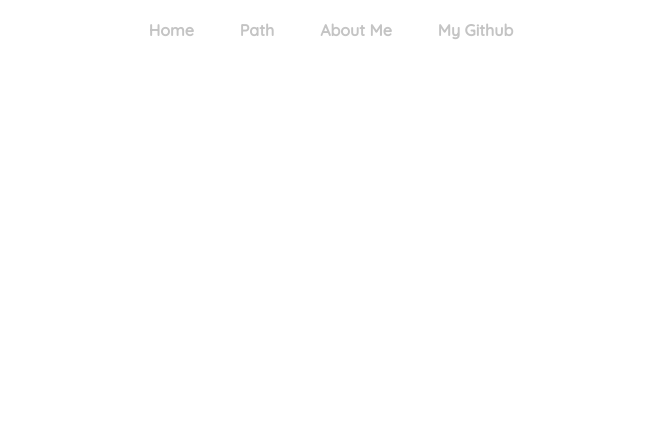
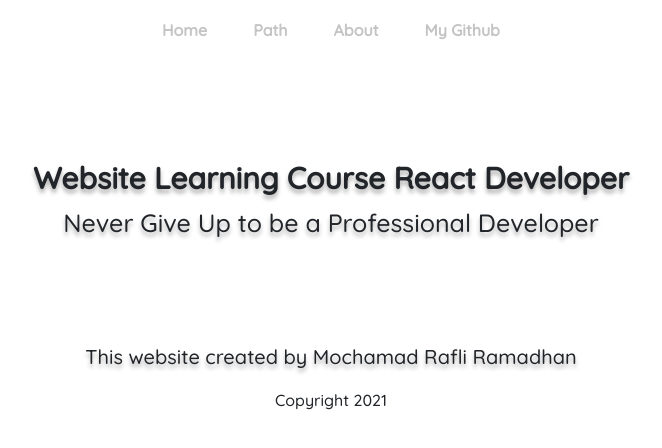
Before and after one commit to mochamadrafli2018/React-Portofolio-1, a React (Create React App) app in the folder src/: page / in a window 1280 px wide. Shown: the top 448 px of the page, without its empty margins (309-971 px from the left). Built offline with nearby package versions, Linux system fonts and the light colour scheme; the HTML template or start-up script is replaced by a standard one.

Commit message:
Routing Home

```diff
--- a/src/Bootstrap-Card.js
+++ b/src/Bootstrap-Card.js
@@ -27,13 +27,13 @@ class ContainerBootstrap extends React.Component{
   render(){
     return(
       <>
-        <Container class='border-black'>
-          <Row class='border-black' style={{'margin':'5px'}}>
+        <Container className=''>
+          <Row className='' style={{'margin':'20px auto'}}>
             <>
               {Title.map(el => {
                 return(
-                  <Col sm class='border-black' style={{'margin': '2px', 'padding':'auto'}}>
-                    <CardBootstrap class='border-black' title={el.title} keterangan={el.keterangan} img={el.img}/>
+                  <Col sm className='' style={{'margin':'2px', 'padding':''}}>
+                    <CardBootstrap className='' title={el.title} keterangan={el.keterangan} img={el.img}/>
                   </Col>
                 )
               })}
@@ -45,6 +45,16 @@ class ContainerBootstrap extends React.Component{
   }
 }
 
+class OutputCardContainer extends React.Component{
+  render(){
+    return(
+      <div>
+        <h1 class='text-center' style={{'font-size':''}}>Learning Path</h1>
+        <ContainerBootstrap/>
+      </div>
+    )
+  }
+}
 //Raw Bootstrap Component
 /*const ContainerBootstrap = () => {
     return(
@@ -66,4 +76,4 @@ class ContainerBootstrap extends React.Component{
     )
 }*/
 
-export default ContainerBootstrap;
+export default OutputCardContainer;
--- a/src/Bootstrap-Navbar.js
+++ b/src/Bootstrap-Navbar.js
@@ -3,26 +3,11 @@ import React from 'react'
 import {Nav, Navbar} from 'react-bootstrap';
 // Import external JavaScript file
 import AccordionBootstrap from './Bootstrap-Accordion.js';
-import Cardcontainer from './Bootstrap-Card.js';
+import OutputCardContainer from './Bootstrap-Card.js';
 import Header from './Header.js'
 // Import react-router-dom component
 import {BrowserRouter as Router,Switch,Route,Link} from "react-router-dom";
-
 //Routing must have div inside router element
-class SwitchChild extends React.Component{
-    render(){
-        return(
-            <div>
-            <Switch>
-                <Route exact path="/home"><Home/></Route>
-                <Route exact path="/path"><Card/></Route>
-                <Route path="/aboutme"><About/></Route>
-                <Route path='/github'></Route>
-            </Switch>
-            </div>
-        )
-    }
-}
 class NavBar extends React.Component{
     render(){
         return(
@@ -31,9 +16,9 @@ class NavBar extends React.Component{
                     <>
                         <Navbar variant="light" class='background-color-grey'>
                             <Nav className="mr-auto" style={{'margin':'2px auto'}}>
-                                <Nav.Link href="#"><Link to='/home' className='navlink'><b>Home</b></Link></Nav.Link>
+                                <Nav.Link href="#"><Link to='/' className='navlink'><b>Home</b></Link></Nav.Link>
                                 <Nav.Link href="#"><Link to='/path' className='navlink'><b>Path</b></Link></Nav.Link>
-                                <Nav.Link href="#"><Link to='/aboutme' className='navlink'><b>About Me</b></Link></Nav.Link>
+                                <Nav.Link href="#"><Link to='/aboutme' className='navlink'><b>About</b></Link></Nav.Link>
                                 <Nav.Link href="#"><Link to='/github' className='navlink'><b>My Github</b></Link></Nav.Link>
                             </Nav>
                         </Navbar>
@@ -45,6 +30,20 @@ class NavBar extends React.Component{
     }
 }
 
+class SwitchChild extends React.Component{
+    render(){
+        return(
+            <div>
+                <Switch>
+                    <Route exact path="/"><Home/></Route>
+                    <Route exact path="/path"><Card/></Route>
+                    <Route path="/aboutme"><About/></Route>
+                    <Route path='/github'></Route>
+                </Switch>
+            </div>
+        )
+    }
+}
 //Function to call Cardcontainer and AccordionBootstrap
 function Home(){
     return(
@@ -56,7 +55,7 @@ function Home(){
 function Card(){
     return(
         <div>
-            <Cardcontainer/>
+            <OutputCardContainer/>
         </div>
     )
 }
--- a/src/Data-Author.js
+++ b/src/Data-Author.js
@@ -1,11 +1,11 @@
 let Author = [
     {
         judul:'About Author',
-        keterangan: 'Hello Iam a undergraduate student in Universitas Gadjah Mada. Iam making this website as my concern to share my knowledge all about front end that I know. So, with this website I hope that it will be helped you to get some of free learning source and  Iam really excited to know about what can I improve about this website. Thanks!.'
+        keterangan: 'Hello, I\'m a undergraduate student at Universitas Gadjah Mada. Iam making this website as my concern to share my knowledge all about front end that I know. So, with this website I hope that it will be helped you to get some of free learning source and  Iam really excited to know about what can I improve about this website. Thanks!.'
     },
     {
         judul:'My social media',
-        keterangan:'LinkedIn, Instagram, and Gmail'
+        keterangan:['Linkedin', 'Instagram', 'and Gmail']
     }
 ]
 export default Author
--- a/src/Header.js
+++ b/src/Header.js
@@ -2,11 +2,14 @@ import React from 'react'
 class Header extends React.Component{
     render(){
         return(
-            <div>
-                <div class='text-center' style={{'margin':'100px auto'}}>
+            <div class='text-center'>
+                <div style={{'margin':'100px auto'}}>
                     <h1 class='font-weight-bold text-shadow' style={{'font-size':'30px'}}>Website Learning Course React Developer</h1>
                     <p class='text-shadow' style={{'font-size':'25px'}}>Never Give Up to be a Professional Developer</p>
-                    <p class='text-shadow' style={{'font-size':'20px','margin':'80px auto'}}>This website created by Mochamad Rafli Ramadhan</p>
+                </div>
+                <div style={{'margin':'80px auto'}}>
+                    <p class='text-shadow' style={{'font-size':'20px'}}>This website created by Mochamad Rafli Ramadhan</p>
+                    <p style={{'position':'relative','bottom':'0px'}}>Copyright 2021</p>
                 </div>
             </div>
         )
```
Also changed, not shown: src/Article/Article-1.txt (added), src/Bootstrap-Accordion.js (line endings or trailing spaces).
